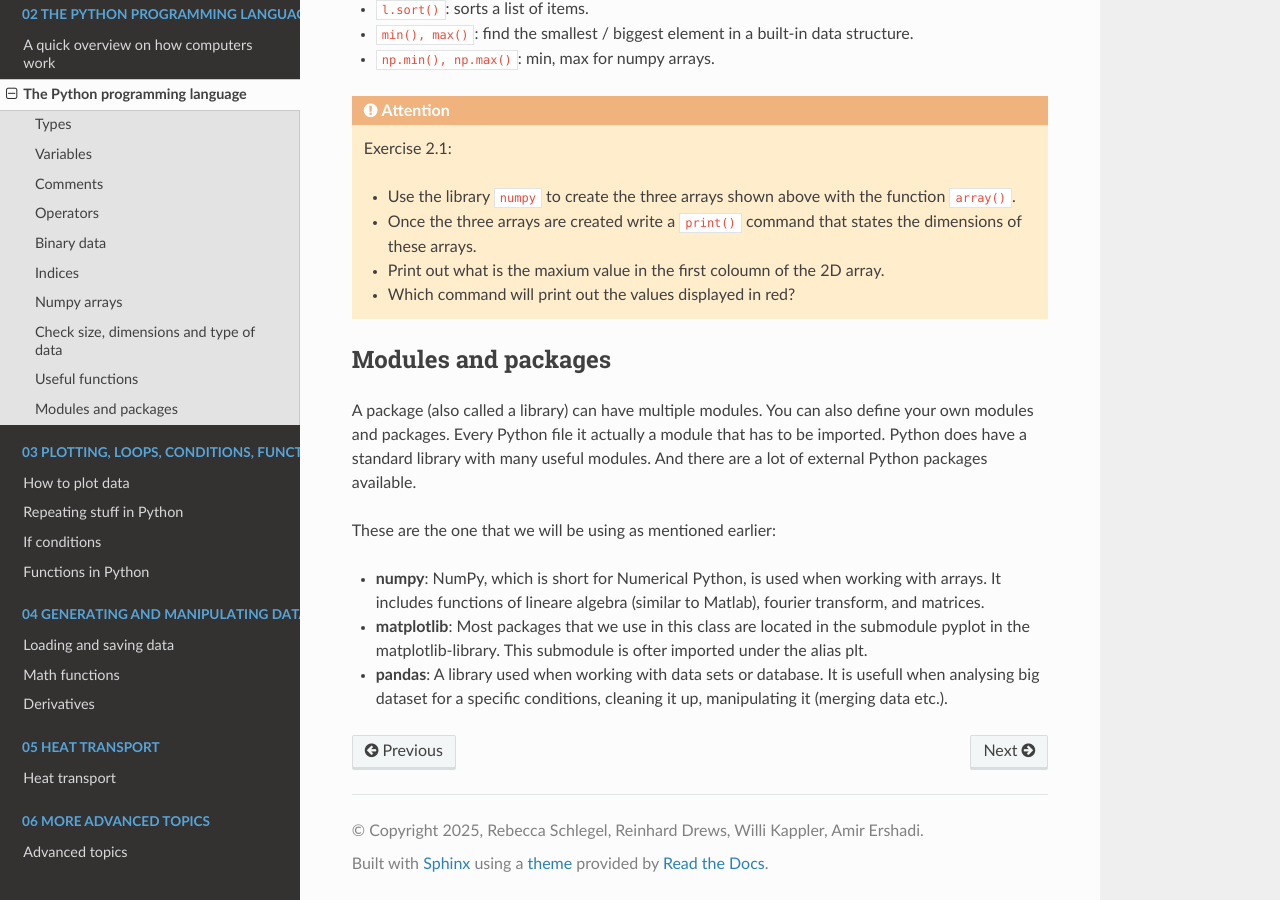
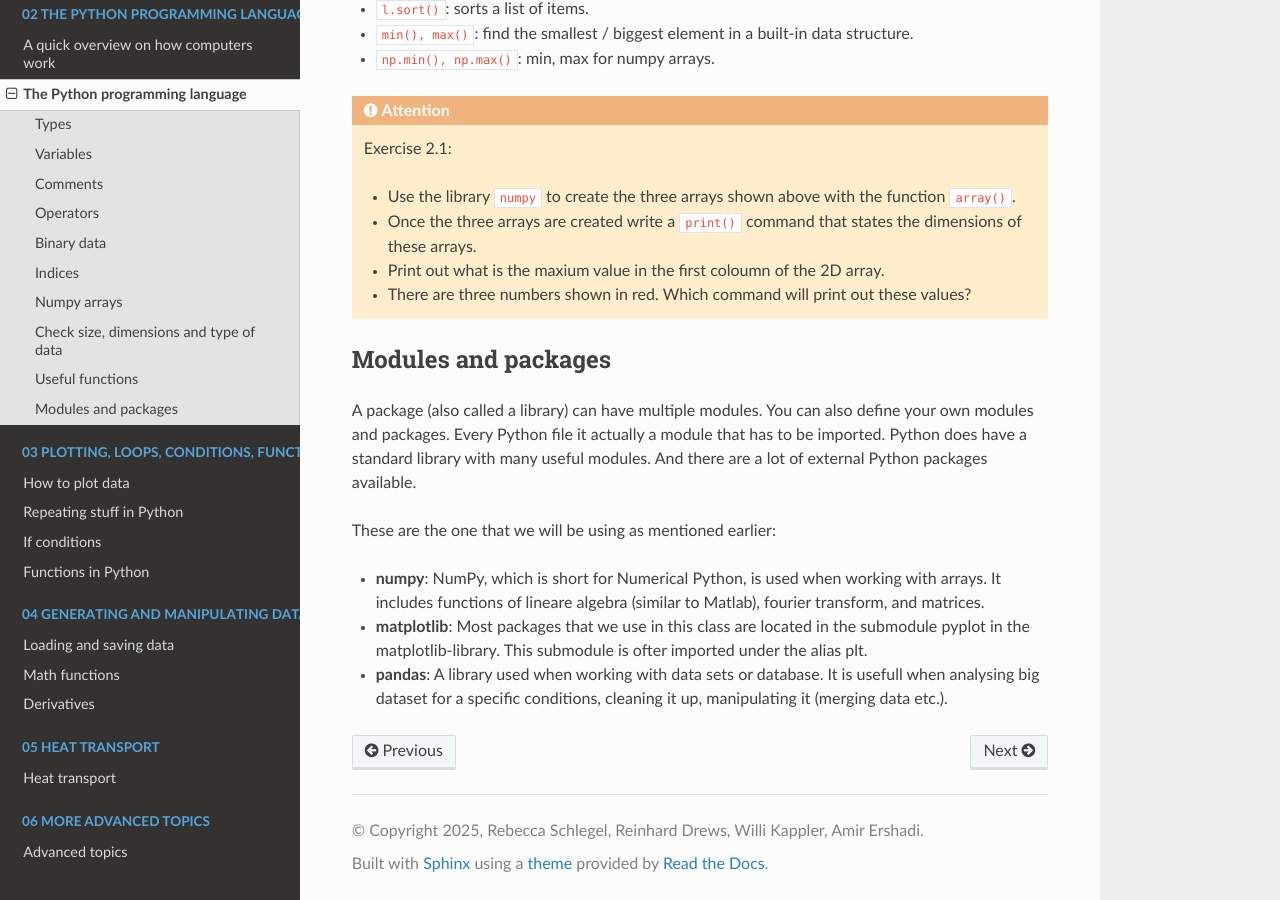
Before and after one commit to willi-kappler/python_intro, a Sphinx documentation site: the page built from docs/intro02/python_overview.rst, in a window 1280 px wide and 900 px high, scrolled down 6174 px. Built offline with Sphinx 7.4.7 and the Read the Docs theme 3.1.0, drawn with Linux system fonts in a browser that asks for light colours.

Commit message:
Change wording, avoid confusion.

```diff
--- a/docs/intro02/python_overview.rst
+++ b/docs/intro02/python_overview.rst
@@ -287,7 +287,7 @@ Useful functions
     * Use the library ``numpy`` to create the three arrays shown above with the function ``array()``.
     * Once the three arrays are created write a ``print()`` command that states the dimensions of these arrays.
     * Print out what is the maxium value in the first coloumn of the 2D array.
-    * Which command will print out the values displayed in red?
+    * There are three numbers shown in red. Which command will print out these values?
 
 .. index::
     single: module
```
